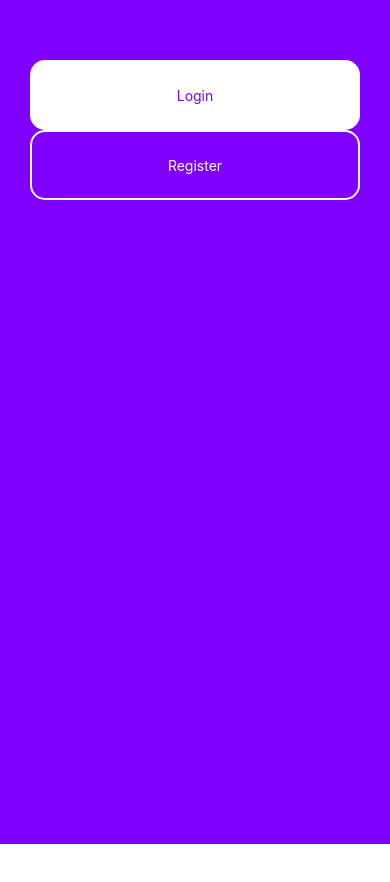
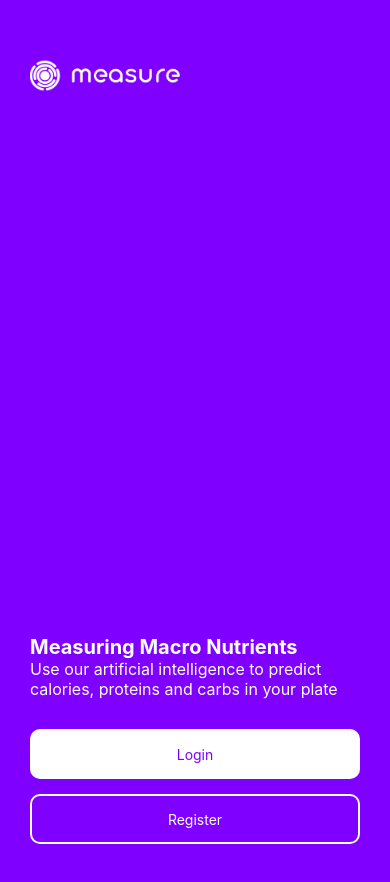
Before and after one commit to fernandocfbf/mmn_app, a React Native app: screen / in a window 390 px wide. Shown: the top 882 px of the page. Before the commit the page ends 844 px from the top, so only its background shows below. Built offline with nearby package versions, Linux system fonts and the light colour scheme.

Commit message:
feat: adding style to login screen and logo image

```diff
--- a/src/global/metrics.ts
+++ b/src/global/metrics.ts
@@ -1,6 +1,11 @@
 export const metrics = {
     basePadding: 10,
     baseMargin: 30,
-    baseRadius: 15,
-    buttonHeight: 70
+    baseRadius: 10,
+
+    buttonHeight: 50,
+
+    titleSize: 20,
+    textSize: 16
+
 }
--- a/src/screens/LoginScreen/index.tsx
+++ b/src/screens/LoginScreen/index.tsx
@@ -1,20 +1,34 @@
 import React from 'react'
-import { SafeAreaView, Text, View } from 'react-native'
+import { SafeAreaView, Text, View, Image } from 'react-native'
 
 import { Button } from '../../components/Button'
 import { styles } from './styles'
 import { colors } from '../../global/colors'
+import { metrics } from '../../global/metrics'
 
 
 export function LoginScreen() {
     return (
         <SafeAreaView>
+            <Image
+                style={styles.logo}
+                source={require('../../assets/logo-background.png')}
+            />
             <View style={styles.container}>
+                <View style={styles.textContent}>
+                    <Text style={styles.title}>Measuring Macro Nutrients</Text>
+                    <Text style={styles.text}>
+                        Use our artificial intelligence to predict
+                        calories, proteins and carbs in your plate
+                    </Text>
+                </View>
+                <View style={styles.buttonContent}>
                     <Button
                         text='Login'
                         textColor={colors.background}
                         extraStyle={{
                             backgroundColor: colors.white,
+                            marginBottom: metrics.baseMargin / 2
                         }}
                     />
                     <Button
@@ -28,6 +42,7 @@ export function LoginScreen() {
                         }}
                     />
                 </View>
+            </View>
         </SafeAreaView>
     )
 }
--- a/src/screens/LoginScreen/styles.ts
+++ b/src/screens/LoginScreen/styles.ts
@@ -1,12 +1,39 @@
 import { StyleSheet } from "react-native";
+import { Dimensions } from 'react-native';
+import { colors } from "../../global/colors";
 import { metrics } from "../../global/metrics";
 
+const { height } = Dimensions.get('window');
+
 export const styles = StyleSheet.create({
+    logo: {
+        position: "absolute",
+        left: metrics.baseMargin,
+        height: 150,
+        width: 150,
+        resizeMode: 'contain'
+    },
     container: {
+        flexGrow: 1,
         marginHorizontal: metrics.baseMargin,
-        marginVertical: 2*metrics.baseMargin,
+        marginVertical: 2 * metrics.baseMargin,
+        height: height - 2 * metrics.baseMargin,
+        justifyContent: 'flex-end',
+    },
+    textContent: {
+        marginBottom: metrics.baseMargin
+    },
+    title: {
+        color: colors.white,
+        fontSize: metrics.titleSize,
+        fontWeight: 'bold'
+    },
+    text: {
+        color: colors.white,
+        fontSize: metrics.textSize
+    },
+    buttonContent: {
+        width: '100%',
         justifyContent: 'center',
-        alignItems: 'center',
-        borderRadius: metrics.baseRadius
     }
 })
```
Also changed, not shown: src/assets/logo-background.png (added). Lines whose indentation alone changed are shown as unchanged.
